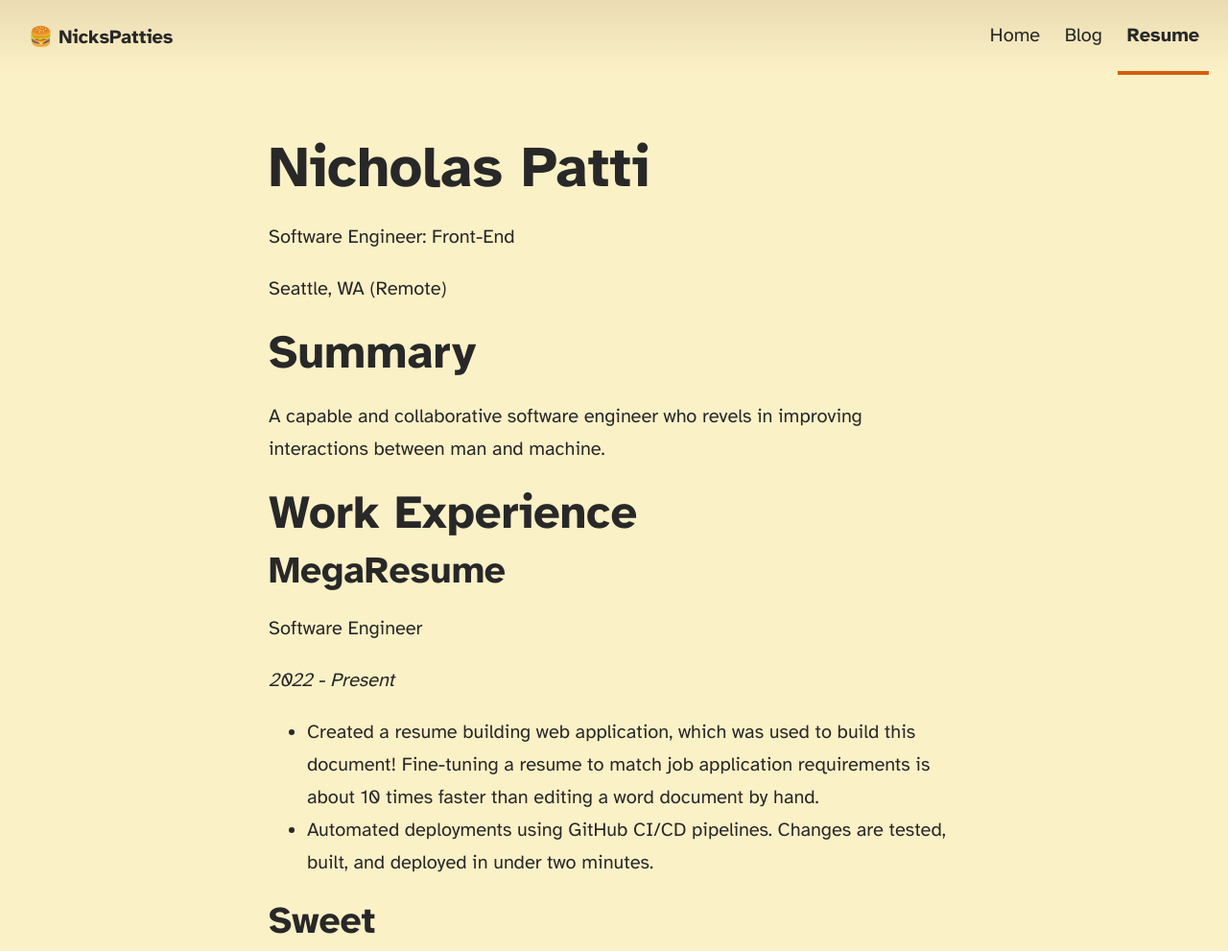
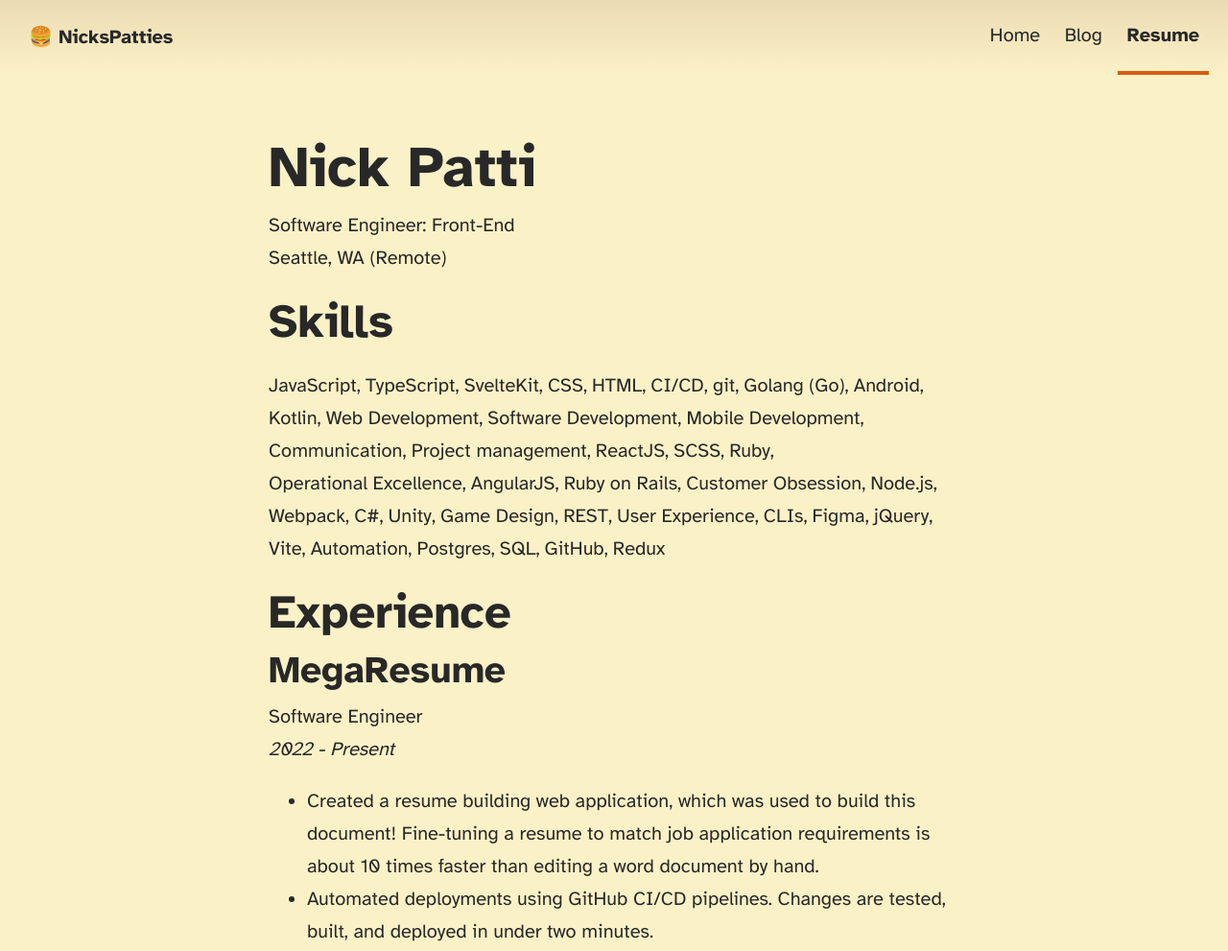
Before and after one commit to NicksPatties/portfolio-site, an Astro site: page /resume in a window 1280 px wide. Shown: the top 991 px of the page at 96% size. Built offline with nearby package versions, Linux system fonts and the light colour scheme; Astro itself is replaced by a stand-in of ours.

Commit message:
Add page-specific styles to the resume page. Add skills to the resume page.w

```diff
--- a/src/pages/resume/index.astro
+++ b/src/pages/resume/index.astro
@@ -10,20 +10,46 @@
 <html lang="en">
   <head>
     <BaseHead description="Nicholas Patti resume" title="Resume" />
+    <style>
+      p {
+        margin: 0;
+      }
+
+      p.last {
+        margin-bottom: 20px;
+      }
+
+      .skills-list {
+        display: flex;
+        flex-wrap: wrap;
+        list-style: none;
+        padding: 0;
+      }
+
+      .skills-list li:not(:last-child) {
+        margin-right: 5px;
+      }
+
+      .skills-list li:not(:last-child)::after {
+        content: ", ";
+      }
+    </style>
   </head>
   <body>
     <Header />
     <main>
-      <h1>{resume.basics.name}</h1>
+      <h1>Nick Patti</h1>
       <p>{resume.basics.label}</p>
-      <p>{resume.basics.location}</p>
+      <p class="last">{resume.basics.location}</p>
 
-      <h2>Summary</h2>
-      <p>{resume.basics.summary}</p>
+      <h2>Skills</h2>
+      <ul class="skills-list">
+        {resume.tags.map((skill) => <li>{skill.name}</li>)}
+      </ul>
 
-      <h2>Work Experience</h2>
+      <h2>Experience</h2>
       {
-        resume.work.map(work => {
+        resume.work.map((work) => {
           return (
             <>
               <h3>{work.name}</h3>
@@ -43,15 +69,19 @@
 
       <h2>Education</h2>
       {
-        resume.education.map(edu => {
+        resume.education.map((edu) => {
           return (
             <>
               <h3>{edu.name}</h3>
               <p>{edu.degree}</p>
               <p>{edu.major}</p>
-              <i>{edu.startYear} - {edu.current ? "Present" : edu.endYear}</i>
+              <p class="last">
+                <i>
+                  {edu.startYear} - {edu.current ? "Present" : edu.endYear}
+                </i>
+              </p>
             </>
-          )
+          );
         })
       }
     </main>
```
